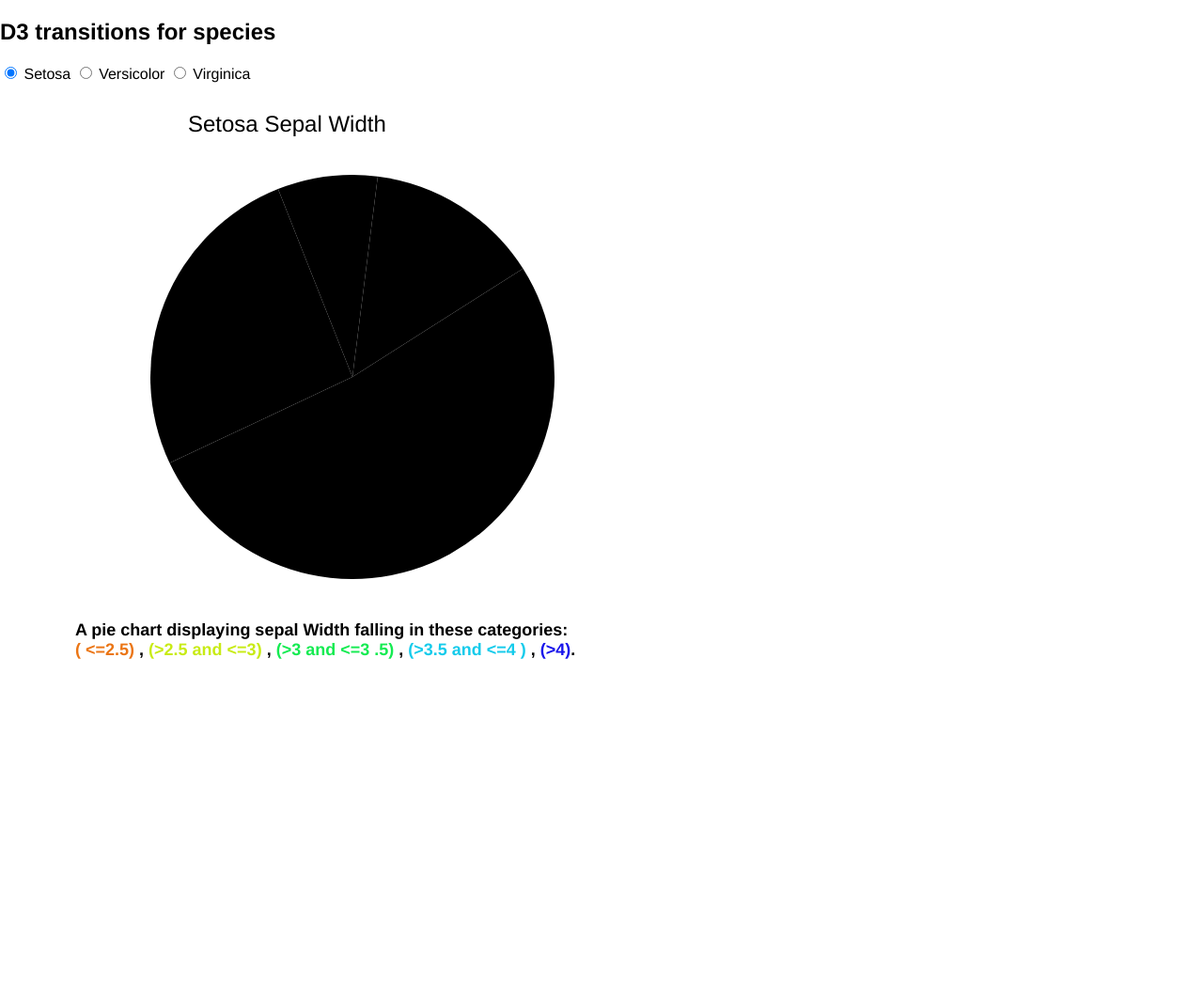
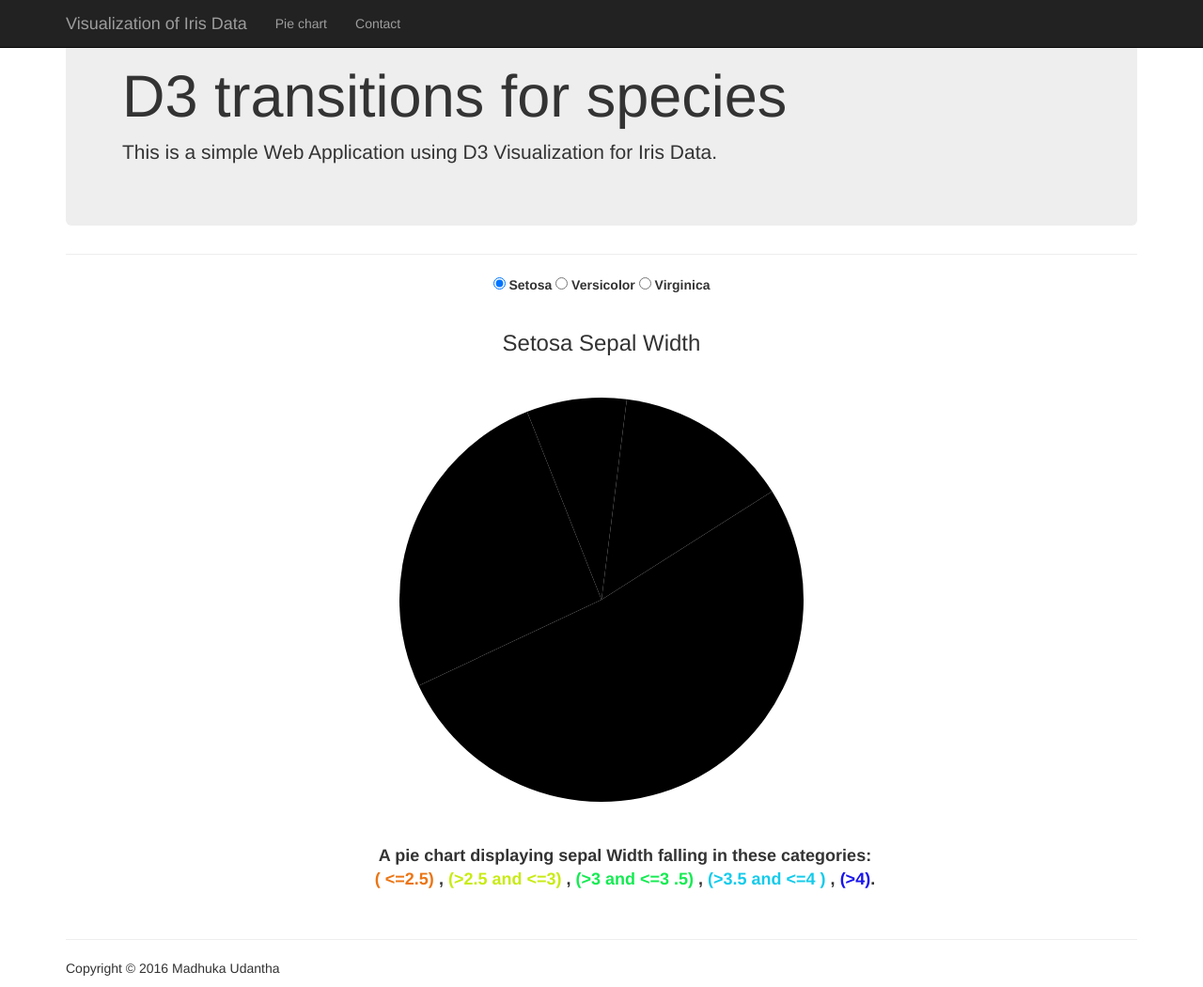
Before and after one commit to Madhuka/d3-visualization-demo, a website: page chart-transitions.html in a window 1280 px wide. Shown: the whole page at 94% size. Before the commit the page ends 800 px from the top, so only its background shows below. Drawn offline with nearby package versions, Linux system fonts and the light colour scheme.

Commit message:
adding chart transition

```diff
--- a/chart-transitions.html
+++ b/chart-transitions.html
@@ -1,7 +1,24 @@
 <!DOCTYPE html>
+<html lang="en">
 
 <head>
+
+    <meta charset="utf-8">
+    <meta http-equiv="X-UA-Compatible" content="IE=edge">
+    <meta name="viewport" content="width=device-width, initial-scale=1">
+    <meta name="description" content="">
+    <meta name="author" content="">
     <title>Transitions Pie Charts</title>
+<!-- Bootstrap Core CSS -->
+    <link href="/node_modules/bootstrap/dist/css/bootstrap.min.css" rel="stylesheet">
+
+    <!-- HTML5 Shim and Respond.js IE8 support of HTML5 elements and media queries -->
+    <!-- WARNING: Respond.js doesn't work if you view the page via file:// -->
+    <!--[if lt IE 9]>
+        <script src="https://oss.maxcdn.com/libs/html5shiv/3.7.0/html5shiv.js"></script>
+        <script src="https://oss.maxcdn.com/libs/respond.js/1.4.2/respond.min.js"></script>
+    <![endif]-->
+
 </head>
 <style>
     body {
@@ -24,7 +41,6 @@
     #chartTitle {
         font-size: 24px;
         padding: 30px;
-        padding-left: 200px;
     }
 
     #info {
@@ -39,10 +55,54 @@
 
 <body>
 
+    <!-- Navigation -->
+    <nav class="navbar navbar-inverse navbar-fixed-top" role="navigation">
+        <div class="container">
+            <!-- Brand and toggle get grouped for better mobile display -->
+            <div class="navbar-header">
+                <button type="button" class="navbar-toggle" data-toggle="collapse" data-target="#bs-example-navbar-collapse-1">
+                    <span class="sr-only">Toggle navigation</span>
+                    <span class="icon-bar"></span>
+                    <span class="icon-bar"></span>
+                    <span class="icon-bar"></span>
+                </button>
+                <a class="navbar-brand" href="./index.html">Visualization of Iris Data</a>
+            </div>
+            <!-- Collect the nav links, forms, and other content for toggling -->
+            <div class="collapse navbar-collapse" id="bs-example-navbar-collapse-1">
+                <ul class="nav navbar-nav">
+                    <li>
+                        <a href="./pie-chart.html">Pie chart</a>
+                    </li>
+                    <li>
+                        <a href="#contact">Contact</a>
+                    </li>
+                </ul>
+            </div>
+            <!-- /.navbar-collapse -->
+        </div>
+        <!-- /.container -->
+    </nav>
 
-    <h2>D3 transitions for species</h2>
 
-    <input type="radio" name="radData" id="rad0" value="setosaData" checked="checked" onclick='change(setosaData,"Setosa");' />
+
+    <!-- Page Content -->
+    <div class="container">
+
+        <!-- Jumbotron Header -->
+        <header class="jumbotron hero-spacer">
+            <h1>D3 transitions for species</h1>
+            <p>This is a simple Web Application using D3 Visualization for Iris Data.</p>
+        </header>
+
+        <hr>
+
+        <!-- /.row -->
+
+        <!-- Page Features -->
+        <div class="row text-center">
+
+		 <input type="radio" name="radData" id="rad0" value="setosaData" checked="checked" onclick='change(setosaData,"Setosa");' />
     <label for="rad1">Setosa</label>
     <input type="radio" name="radData" id="rad1" value="versicolorData" onclick='change(versicolorData,"Versicolor");' />
     <label for="rad2">Versicolor</label>
@@ -52,6 +112,10 @@
     <div id='chartTitle'>Setosa Sepal Width</div>
 
     <div id='chartDiv'></div>
+
+
+
+
 
     <div id='info'> A pie chart displaying sepal Width falling in these categories: <br>
         <font color="#EB7514">(
@@ -64,7 +128,19 @@
                                     <=4 ) </font>,
                                         <font color="#1814EB">(>4)</font>.</div>
 
+</div>
+        <!-- /.row -->
+        <hr>
+        <!-- Footer -->
+        <footer>
+            <div class="row">
+                <div class="col-lg-12">
+                    <p>Copyright &copy; 2016 Madhuka Udantha</p>
+                </div>
+            </div>
+        </footer>
 
+    </div>
 </body>
 <script type="text/javascript">
     var count1 = 0,
```
Also changed, not shown: pie-chart.html (renamed from pie-chart-1.html).
